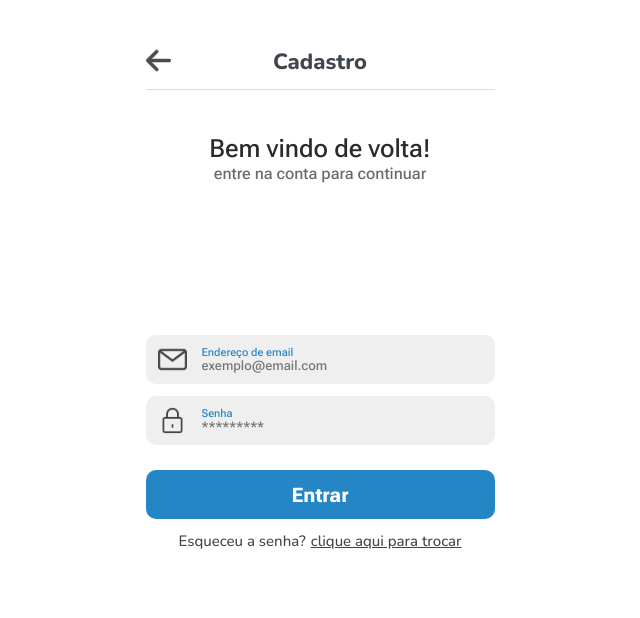
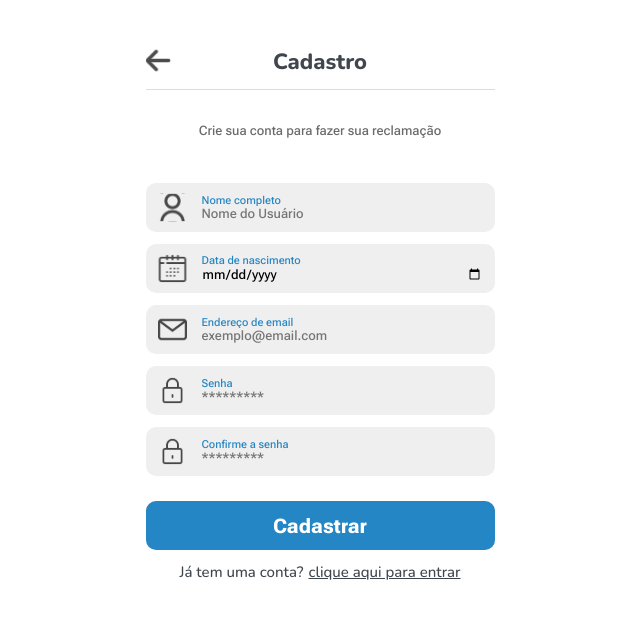
Before and after one commit to MatheusCruzMoura/Cittavox, a React (Vite) app in the folder app/: page /cadastro in a window 1280 px wide. Shown: the top 618 px of the page, without its empty margins (320-960 px from the left). Built offline with nearby package versions, Linux system fonts and the light colour scheme.

Commit message:
Finalização tela de cadastro

```diff
--- a/app/src/Pages/Cadastro.jsx
+++ b/app/src/Pages/Cadastro.jsx
@@ -10,11 +10,12 @@ import voltarUrl from '../assets/icons/back.svg'
 import Nunito1 from '../components/titulos/Nunito1'
 import HeadLine from '../components/HeadLine'
 
-import Roboto1 from '../components/titulos/Roboto1'
-import Roboto2 from '../components/titulos/Roboto2'
+import Roboto3 from '../components/titulos/Roboto3'
 
-import FormLogin from '../components/forms/FormLogin'
+import FormCadastro from '../components/forms/FormCadastro'
 import emailIcon from '../assets/icons/email.svg'
+import userIcon from '../assets/icons/user.svg'
+import dateIcon from '../assets/icons/date.svg'
 import InputLogin from '../components/inputs/InputLogin'
 import senhaIcon from '../assets/icons/senha.svg'
 
@@ -35,15 +36,30 @@ function Cadastro() {
 
       <HeadLine />
 
-      <Roboto1>Bem vindo de volta!</Roboto1>
-      <Roboto2>entre na conta para continuar</Roboto2>
+      <Roboto3>Crie sua conta para fazer sua reclamação</Roboto3>
 
-      <FormLogin action='/'>
+      <FormCadastro action='/'>
+        <InputLogin>
+          <img src={userIcon} />
+          <section>
+            <label for='nome'>Nome completo</label>
+            <input id='nome' placeholder='Nome do Usuário' required />
+          </section>
+        </InputLogin>
+
+        <InputLogin>
+          <img src={dateIcon} />
+          <section>
+            <label for='dataNascimento'>Data de nascimento</label>
+            <input type='date' id='dataNascimento' required />
+          </section>
+        </InputLogin>
+
         <InputLogin>
           <img src={emailIcon} />
           <section>
             <label for='email'>Endereço de email</label>
-            <input type='email' id='email' placeholder='exemplo@email.com' />
+            <input type='email' id='email' placeholder='exemplo@email.com' required />
           </section>
         </InputLogin>
 
@@ -51,14 +67,22 @@ function Cadastro() {
           <img src={senhaIcon} />
           <section>
             <label for='senha'>Senha</label>
-            <input type='password' id='senha' placeholder='*********' />
+            <input type='password' id='senha' placeholder='*********' required />
           </section>
         </InputLogin>
 
-        <BotaoEntrar type='submit'>Entrar</BotaoEntrar>
-      </FormLogin>
+        <InputLogin>
+          <img src={senhaIcon} />
+          <section>
+            <label for='confirmacaoSenha'>Confirme a senha</label>
+            <input type='password' id='confirmacaoSenha' placeholder='*********' required />
+          </section>
+        </InputLogin>
 
-      <LinkCadastro href=''>Esqueceu a senha?<span> clique aqui para trocar</span></LinkCadastro>
+        <BotaoEntrar type='submit'>Cadastrar</BotaoEntrar>
+      </FormCadastro>
+
+      <LinkCadastro href='/login'>Já tem uma conta?<span> clique aqui para entrar</span></LinkCadastro>
     </BodyLogin>
   )
 }
--- a/app/src/components/botoes/BotaoVoltar/index.js
+++ b/app/src/components/botoes/BotaoVoltar/index.js
@@ -1,9 +1,9 @@
 import styled from 'styled-components'
 
 const ButaoVoltar = styled.button`
-    position: absolute;
+    position: fixed;
     top: 48px;
-    left: 36.4%;
+    transform: translateX(-650%);
 `
 
 export default ButaoVoltar
--- /dev/null
+++ b/app/src/components/forms/FormCadastro/index.js
@@ -0,0 +1,8 @@
+import styled from "styled-components"
+import FormLogin from "../FormLogin"
+
+const FormCadastro = styled(FormLogin) `
+    margin-top: 46px;
+`
+
+export default FormCadastro
--- /dev/null
+++ b/app/src/components/titulos/Roboto3/index.js
@@ -0,0 +1,9 @@
+import styled from "styled-components";
+import Roboto2 from "../Roboto2";
+
+const Roboto3 = styled(Roboto2)`
+    font-size: 13px;
+    margin-top: 34px;
+`
+
+export default Roboto3
```
Also changed, not shown: app/src/assets/icons/date.svg (added), app/src/assets/icons/user.svg (added).
